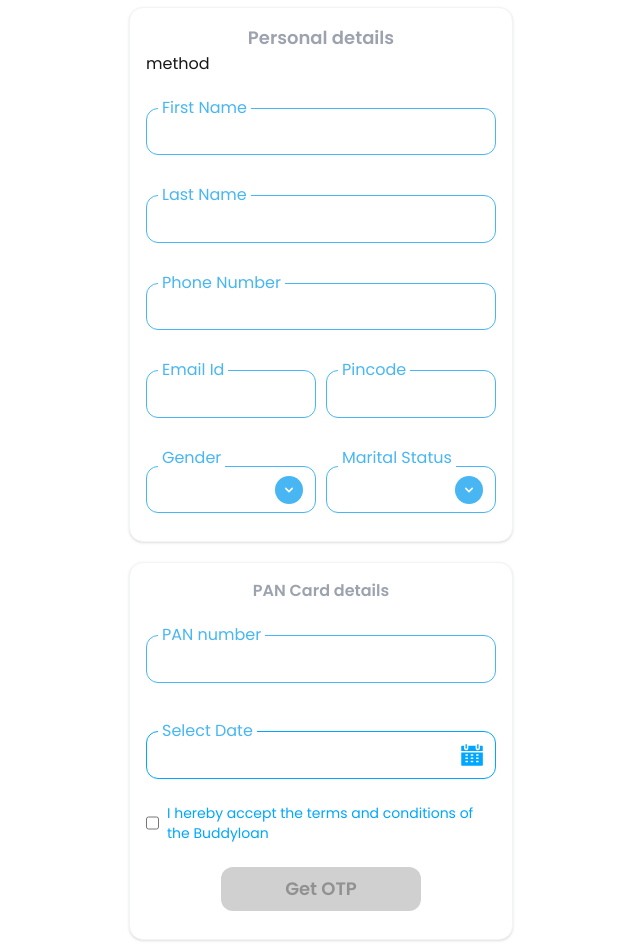
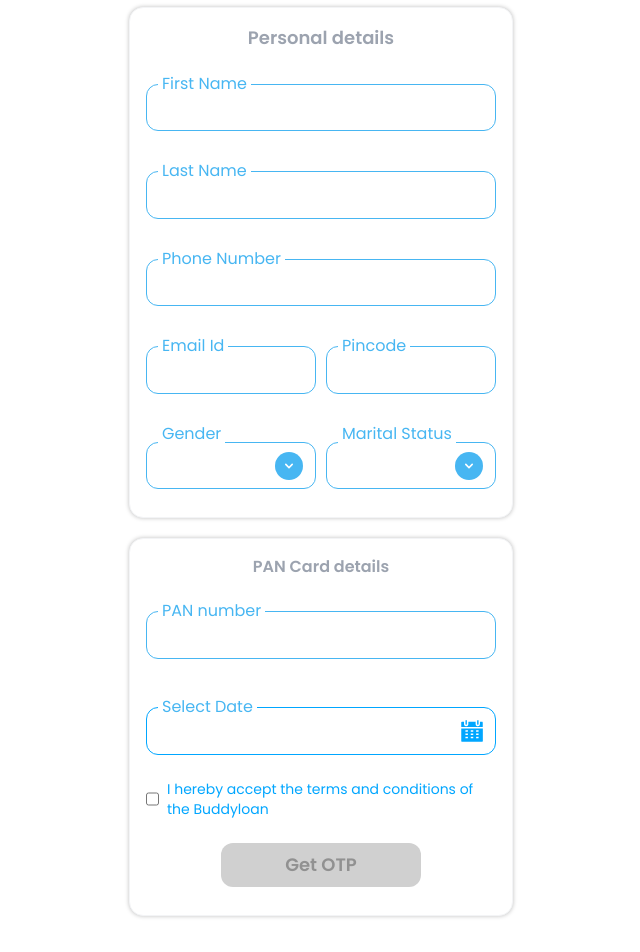
Before and after one commit to sahilwhistle/buddyloan, a Next.js app: page /personal-details in a window 1280 px wide. Shown: the part 85-1037 px from the top of the page, without its empty margins (319-959 px from the left). After the commit the page ends 1013 px from the top, so only its background shows below. Built offline with nearby package versions, Linux system fonts and the light colour scheme.

Commit message:
mod: custom shadow applied

```diff
--- a/app/earnings/page.tsx
+++ b/app/earnings/page.tsx
@@ -49,7 +49,7 @@ const Earnings = () => {
         {/* Header Banner */}
         <BalanceCard
           labelOne="Total Earnings"
-          labelOneBalance={150}
+          labelOneBalance={1210}
           button="withdraw"
         />
         <div className="shadow-[0px_0px_4px_0px_rgba(0,0,0,0.25)] bg-[#47B6F226] mt-[20px] py-1 rounded-[10px]">
--- a/app/edit-profile/page.tsx
+++ b/app/edit-profile/page.tsx
@@ -51,7 +51,7 @@ const EditProfile = () => {
   };
   return (
     <div className="bg-white p-3 shadow-md">
-      <div className="mt-[80px] p-4 mt-5 bg-white rounded-[14px] max-w-sm mx-auto border border-gray-100 shadow">
+      <div className="mt-[80px] p-4 mt-5 bg-white rounded-[14px] max-w-sm mx-auto border border-gray-100 shadow-custom">
         <h3 className="font-poppins mt-2 text-2xl font-semibold leading-[30.88px] text-center text-[#253C82]">
           Edit Profile
         </h3>
--- a/app/payout-method/page.tsx
+++ b/app/payout-method/page.tsx
@@ -28,7 +28,7 @@ const PaymentMethod: React.FC = () => {
         />
       </div>
 
-      <div className="w-full overflow-y-auto p-4 bg-white rounded-[14px] max-w-sm mx-auto border border-gray-100 shadow">
+      <div className="w-full overflow-y-auto p-4 bg-white rounded-[14px] max-w-sm mx-auto border border-gray-100 shadow-custom">
         <h4 className="title text-base font-medium text-gray-400 flex justify-center items-center font-poppins">
           {select === "upi" ? "Enter UPI details" : "Enter Account Details"}
         </h4>
--- a/app/personal-details/page.tsx
+++ b/app/personal-details/page.tsx
@@ -94,11 +94,10 @@ const PersonalDetails = () => {
     <div className="bg-white h-full p-3 shadow-md">
       {/* Personal Detials Form */}
       <form onSubmit={handleSubmit}>
-        <div className="mt-[80px] p-4 mt-5 bg-white rounded-[14px] max-w-sm mx-auto border border-gray-100 shadow">
+        <div className="mt-[80px] p-4 mt-5 bg-white rounded-[14px] max-w-sm mx-auto border border-gray-100 shadow-custom">
           <h4 className="title text-lg font-semibold text-gray-400 flex justify-center items-center font-poppins">
             Personal details
           </h4>
-          method
           {/* Full Name */}
           <div className="mt-5 py-3">
             <Input
@@ -169,7 +168,7 @@ const PersonalDetails = () => {
         </div>
 
         {/* Pancard Details */}
-        <div className="p-4 mt-5 bg-white rounded-[14px] max-w-sm mx-auto border border-gray-100 shadow">
+        <div className="p-4 mt-5 bg-white rounded-[14px] max-w-sm mx-auto border border-gray-100 shadow-custom">
           <h4 className="title text-base font-semibold text-gray-400 flex justify-center items-center font-poppins">
             PAN Card details
           </h4>
--- a/app/profession-details/page.tsx
+++ b/app/profession-details/page.tsx
@@ -20,7 +20,7 @@ const ProfessionDetails: React.FC = () => {
 
   return (
     <div className="min-h-screen p-4 bg-white">
-      <div className="mt-[80px] w-full overflow-y-auto py-3 px-4 bg-white rounded-[14px] max-w-sm mx-auto border border-gray-100 shadow">
+      <div className="mt-[80px] w-full overflow-y-auto py-3 px-4 bg-white rounded-[14px] max-w-sm mx-auto border border-gray-100 shadow-custom">
         <h4 className="title text-lg font-semibold text-gray-400 flex justify-center items-center font-poppins">
           Profession details
         </h4>
--- a/app/registration/page.tsx
+++ b/app/registration/page.tsx
@@ -81,13 +81,13 @@ const Registration = () => {
   };
 
   return (
-    <div className="bg-white p-3 shadow-md">
+    <div className="bg-white p-3">
       <h3 className="mt-[80px] font-poppins text-2xl font-semibold leading-[30.88px] text-center text-[#253C82]">
         Registration
       </h3>
 
       {/* Registration Form */}
-      <div className=" p-4 mt-5 bg-white rounded-[14px] max-w-sm mx-auto border border-gray-100 shadow">
+      <div className=" p-4 mt-5 bg-white rounded-[14px] max-w-sm mx-auto border border-gray-100 shadow-custom">
         <h4 className="title text-base font-medium text-gray-400 flex justify-center items-center font-poppins">
           Enter your details
         </h4>
--- a/app/transactions/page.tsx
+++ b/app/transactions/page.tsx
@@ -117,7 +117,7 @@ const Transections = () => {
         <h4 className="py-2 mt-3 title text-md font-normal text-gray-400 flex justify-center items-center font-poppins">
           Default Payout Mode
         </h4>
-        <div className="w-full overflow-y-auto p-2 bg-white rounded-[14px] max-w-sm mx-auto border border-gray-100 shadow">
+        <div className="w-full overflow-y-auto p-2 bg-white rounded-[14px] max-w-sm mx-auto border border-gray-100 shadow-custom">
           {/* Payments Toggle Button */}
           <PaymentsToggle
             data={data}
```
